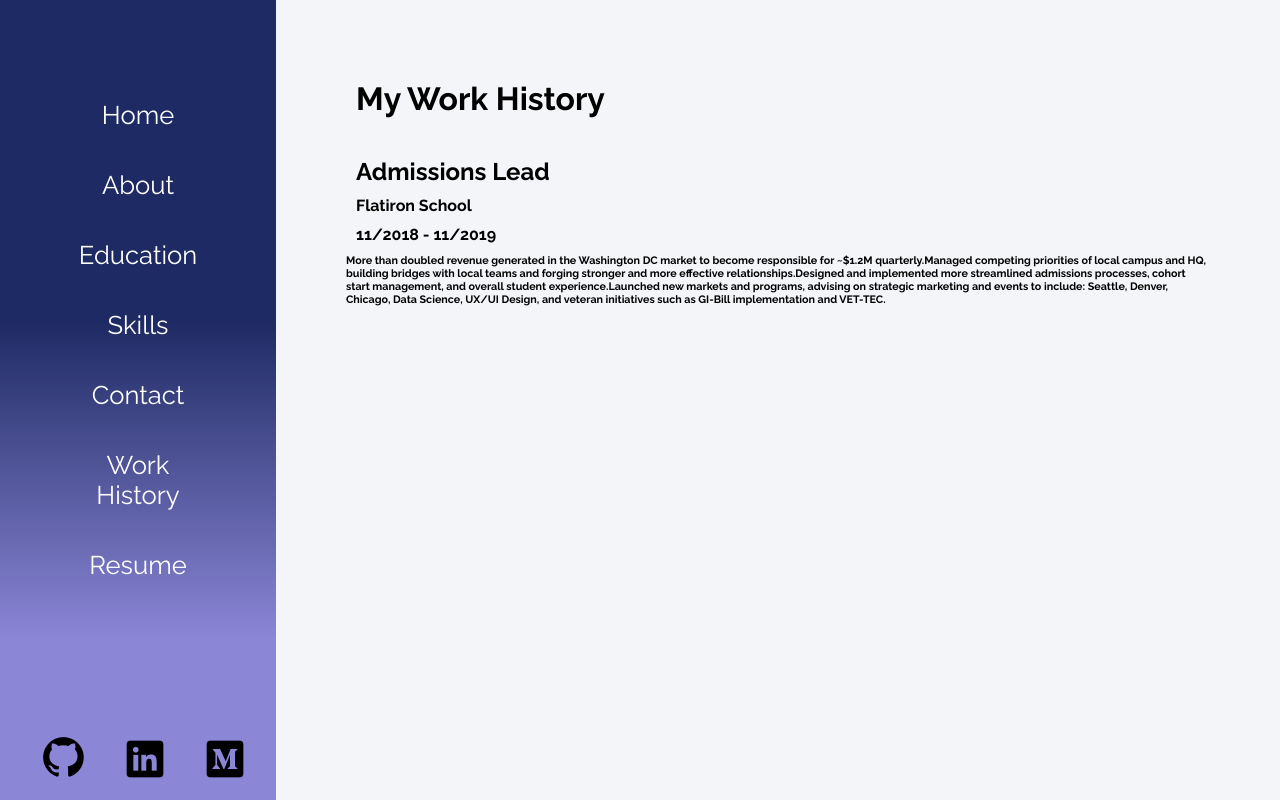
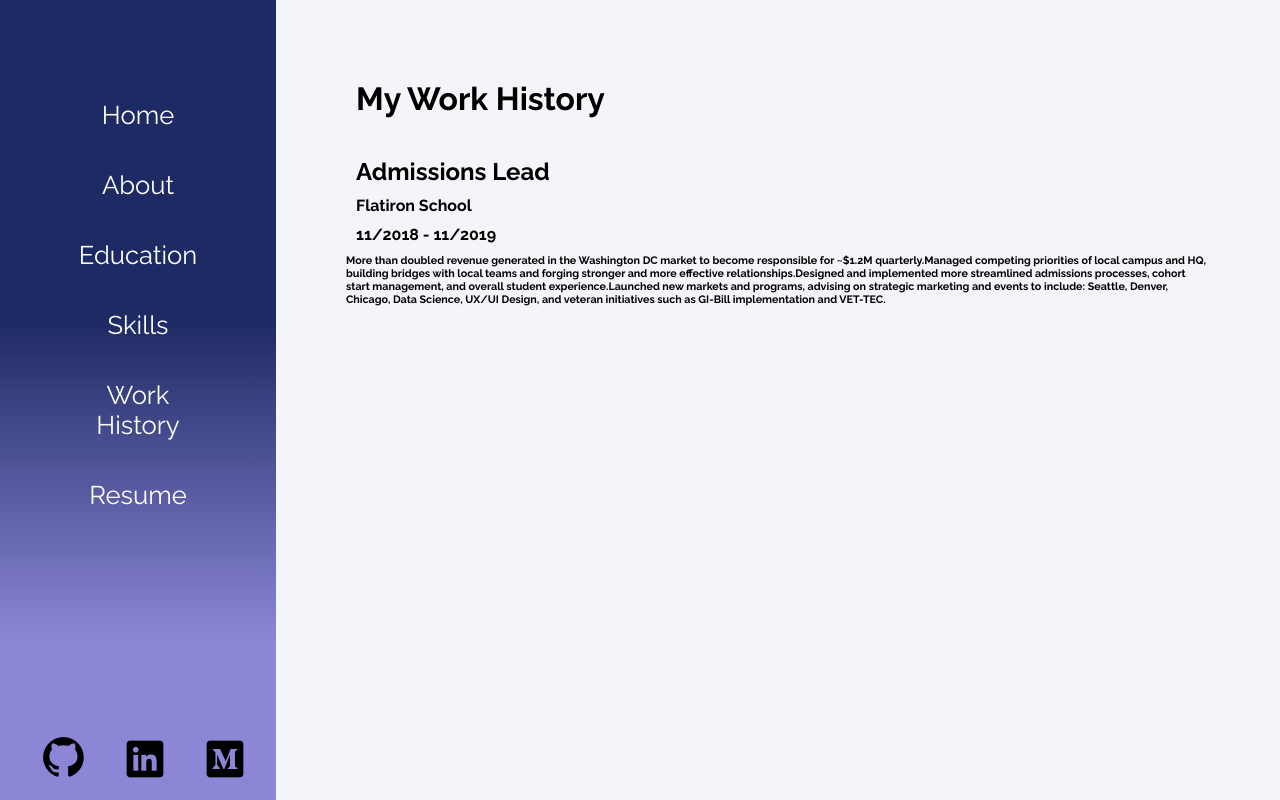
Before and after one commit to eliskim27/eliskim27.github.io, a React (Create React App) app: page /workhistory in a window 1280 px wide. Built offline with nearby package versions, Linux system fonts and the light colour scheme.

Commit message:
remove contact page

```diff
--- a/src/components/NavBar.js
+++ b/src/components/NavBar.js
@@ -28,7 +28,7 @@ class NavBar extends Component {
                     <Navitem item="About"        tolink="/about"         activec={this.activeitem}></Navitem>
                     <Navitem item="Education"    tolink="/education"     activec={this.activeitem}></Navitem>
                     <Navitem item="Skills"       tolink="/skills"        activec={this.activeitem}></Navitem>
-                    <Navitem item="Contact"      tolink="/contact"       activec={this.activeitem}></Navitem>
+                    {/* <Navitem item="Contact"      tolink="/contact"       activec={this.activeitem}></Navitem> */}
                     <Navitem item="Work History" tolink="/workhistory"   activec={this.activeitem}></Navitem>
                     <Navitem item="Resume"       tolink="/resume"        activec={this.activeitem}></Navitem>
                 </ul>
```
